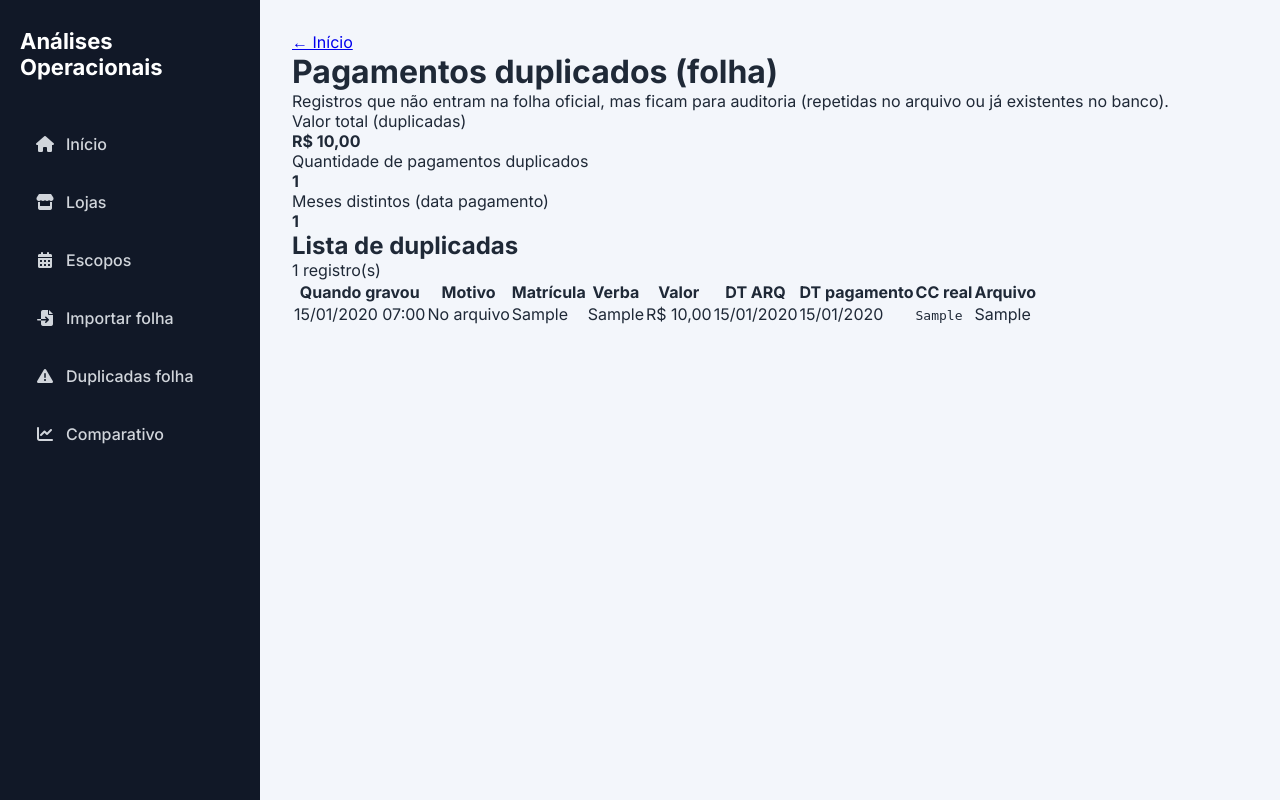
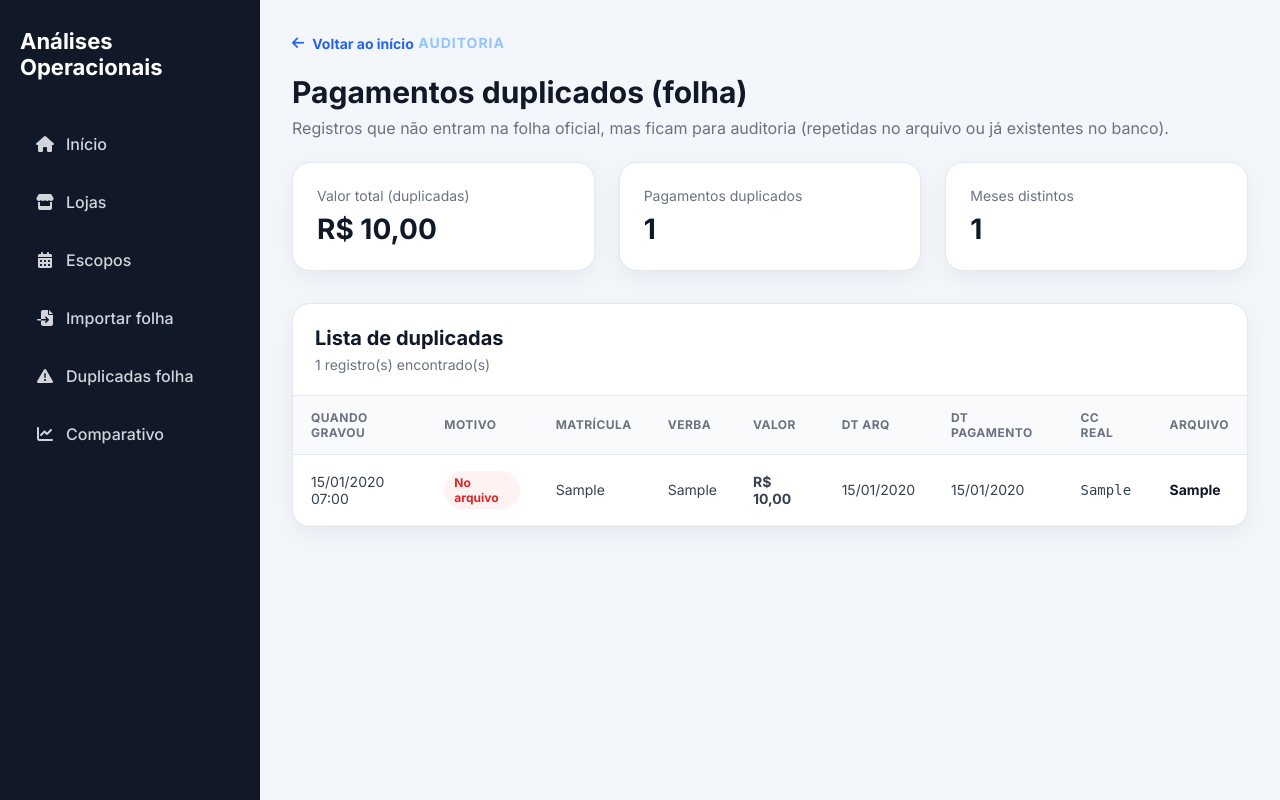
Before and after one commit to guisatoru/analises-operacionais, a Django app: page /folhas/duplicadas/ in a window 1280 px wide. Run offline with Django 5.2, Linux system fonts and the light colour scheme; tables that the repository leaves empty hold one stand-in row (values such as "Sample post").

Commit message:
Estilização da página de duplicadas

```diff
--- /dev/null
+++ b/lojas/static/lojas/css/pages/folha-duplicadas.css
@@ -0,0 +1,77 @@
+.summary-grid {
+  display: grid;
+  grid-template-columns: repeat(auto-fit, minmax(250px, 1fr));
+  gap: 24px;
+  margin-bottom: 32px;
+}
+
+.summary-card {
+  background-color: #ffffff;
+  border: 1px solid #e5e7eb;
+  border-radius: 18px;
+  padding: 24px;
+  box-shadow: 0 8px 24px rgba(15, 23, 42, 0.06);
+}
+
+.summary-card-title {
+  color: #6b7280;
+  font-size: 14px;
+  margin-bottom: 8px;
+}
+
+.summary-card-value {
+  color: #111827;
+  font-size: 28px;
+  font-weight: 700;
+  margin: 0;
+}
+
+.duplicadas-card {
+  background-color: #ffffff;
+  border: 1px solid #e5e7eb;
+  border-radius: 18px;
+  overflow: hidden;
+  box-shadow: 0 8px 24px rgba(15, 23, 42, 0.06);
+  margin-bottom: 24px;
+}
+
+.duplicadas-card-header {
+  display: flex;
+  align-items: center;
+  justify-content: space-between;
+  gap: 18px;
+  padding: 22px;
+  border-bottom: 1px solid #e5e7eb;
+}
+
+.duplicadas-card-header h2 {
+  margin-bottom: 6px;
+  color: #111827;
+  font-size: 20px;
+}
+
+.duplicadas-card-header p {
+  color: #6b7280;
+  font-size: 14px;
+  margin: 0;
+}
+
+.status-badge {
+  display: inline-flex;
+  align-items: center;
+  justify-content: center;
+  padding: 4px 10px;
+  border-radius: 999px;
+  font-size: 12px;
+  font-weight: 700;
+}
+
+.status-badge.error {
+  background-color: #fef2f2;
+  color: #dc2626;
+}
+
+.status-badge.warning {
+  background-color: #fffbeb;
+  color: #d97706;
+}
--- a/lojas/templates/lojas/folha_duplicadas_list.html
+++ b/lojas/templates/lojas/folha_duplicadas_list.html
@@ -1,29 +1,51 @@
-{% extends "lojas/base.html" %}
+{% extends "lojas/base.html" %} {% load static %} {% block titulo %}{{ titulo
+}}{% endblock %} {% block extra_head %}
+<link
+  rel="stylesheet"
+  href="{% static 'lojas/css/pages/folha-duplicadas.css' %}"
+/>
+{% endblock %} {% block content %}
+<div class="page-title-row">
+  <div>
+    <a class="back-link" href="{% url 'inicio' %}">
+      <i class="fa-solid fa-arrow-left"></i>
+      Voltar ao início
+    </a>
 
-{% block titulo %}{{ titulo }}{% endblock %}
-
-{% block content %}
-<header>
-    <p><a href="{% url 'inicio' %}">&larr; Início</a></p>
+    <span class="page-eyebrow">Auditoria</span>
     <h1>{{ titulo }}</h1>
     <p>
-        Registros que não entram na folha oficial, mas ficam para auditoria (repetidas no arquivo ou já existentes no banco).
+      Registros que não entram na folha oficial, mas ficam para auditoria
+      (repetidas no arquivo ou já existentes no banco).
     </p>
+  </div>
+</div>
+
+<section class="summary-grid" aria-label="Resumo">
+  <div class="summary-card">
+    <p class="summary-card-title">Valor total (duplicadas)</p>
+    <p class="summary-card-value">R$ {{ valor_total|floatformat:2 }}</p>
+  </div>
+  <div class="summary-card">
+    <p class="summary-card-title">Pagamentos duplicados</p>
+    <p class="summary-card-value">{{ quantidade_duplicadas }}</p>
+  </div>
+  <div class="summary-card">
+    <p class="summary-card-title">Meses distintos</p>
+    <p class="summary-card-value">{{ meses_distintos_pagamento }}</p>
+  </div>
+</section>
+
+<article class="duplicadas-card" aria-label="Lista de duplicadas">
+  <header class="duplicadas-card-header">
+    <div>
+      <h2>Lista de duplicadas</h2>
+      <p>{{ total }} registro(s) encontrado(s)</p>
+    </div>
   </header>
 
-<section aria-label="Resumo">
-    <p>Valor total (duplicadas)</p>
-    <p><strong>R$ {{ valor_total|floatformat:2 }}</strong></p>
-    <p>Quantidade de pagamentos duplicados</p>
-    <p><strong>{{ quantidade_duplicadas }}</strong></p>
-    <p>Meses distintos (data pagamento)</p>
-    <p><strong>{{ meses_distintos_pagamento }}</strong></p>
-</section>
-
-<section aria-label="Lista de duplicadas">
-    <h2>Lista de duplicadas</h2>
-    <p>{{ total }} registro(s)</p>
-    <table>
+  <div class="table-wrapper">
+    <table class="data-table">
       <thead>
         <tr>
           <th>Quando gravou</th>
@@ -42,11 +64,15 @@
         <tr>
           <td>{{ linha.created_at|date:"d/m/Y H:i" }}</td>
           <td>
-                        {% if linha.motivo == "REPETIDA_NO_ARQUIVO" %}No arquivo{% elif linha.motivo == "JA_EXISTIA_NO_BANCO" %}Já no banco{% else %}{{ linha.get_motivo_display }}{% endif %}
+            {% if linha.motivo == "REPETIDA_NO_ARQUIVO" %}
+            <span class="status-badge error">No arquivo</span>
+            {% elif linha.motivo == "JA_EXISTIA_NO_BANCO" %}
+            <span class="status-badge warning">Já no banco</span>
+            {% else %} {{ linha.get_motivo_display }} {% endif %}
           </td>
           <td>{{ linha.matricula }}</td>
           <td>{{ linha.codigo_verba }}</td>
-                    <td>R$ {{ linha.valor|floatformat:2 }}</td>
+          <td><strong>R$ {{ linha.valor|floatformat:2 }}</strong></td>
           <td>{{ linha.dt_arq|date:"d/m/Y" }}</td>
           <td>{{ linha.dt_pagamento|date:"d/m/Y" }}</td>
           <td><code>{{ linha.centro_custo_real }}</code></td>
```
Also changed, not shown: other parts of lojas/templates/lojas/folha_duplicadas_list.html (+30 -12 lines). Lines whose indentation alone changed are shown as unchanged.
